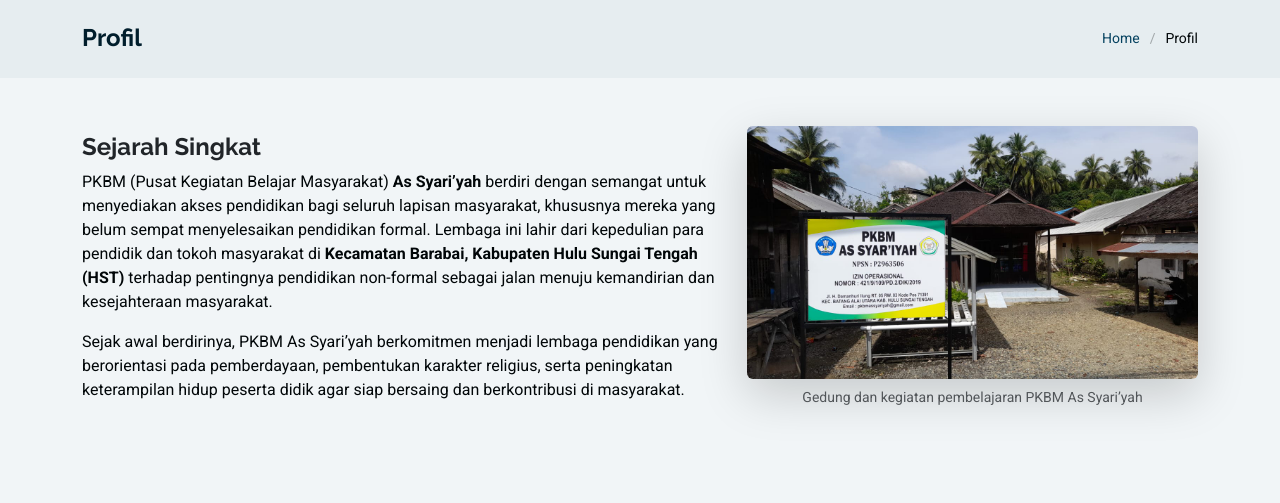
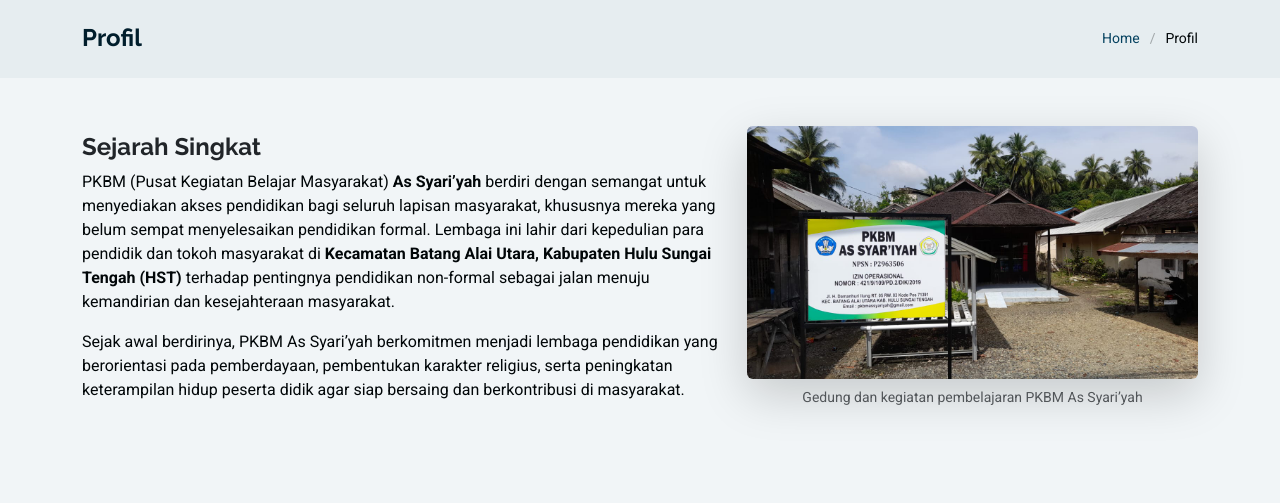
Before and after one commit to Rifan09/pkbm-as-syariyah, a Django app: page /profil/ in a window 1280 px wide. Shown: the part 111-614 px from the top of the page. Run offline with Django 4.2, Linux system fonts and the light colour scheme; data that the repository does not hold is empty.

Commit message:
Update profil.html

```diff
--- a/pkbmapp/templates/pkbmapp/profil.html
+++ b/pkbmapp/templates/pkbmapp/profil.html
@@ -32,7 +32,7 @@
         <p>
           PKBM (Pusat Kegiatan Belajar Masyarakat) <strong>As Syari’yah</strong> berdiri dengan semangat untuk menyediakan akses pendidikan bagi seluruh lapisan masyarakat,
           khususnya mereka yang belum sempat menyelesaikan pendidikan formal. Lembaga ini lahir dari kepedulian para pendidik dan tokoh masyarakat di
-          <strong>Kecamatan Barabai, Kabupaten Hulu Sungai Tengah (HST)</strong> terhadap pentingnya pendidikan non-formal sebagai jalan menuju kemandirian dan kesejahteraan masyarakat.
+          <strong> Kecamatan Batang Alai Utara, Kabupaten Hulu Sungai Tengah (HST)</strong> terhadap pentingnya pendidikan non-formal sebagai jalan menuju kemandirian dan kesejahteraan masyarakat.
         </p>
         <p>
           Sejak awal berdirinya, PKBM As Syari’yah berkomitmen menjadi lembaga pendidikan yang berorientasi pada pemberdayaan, pembentukan karakter religius,
```
